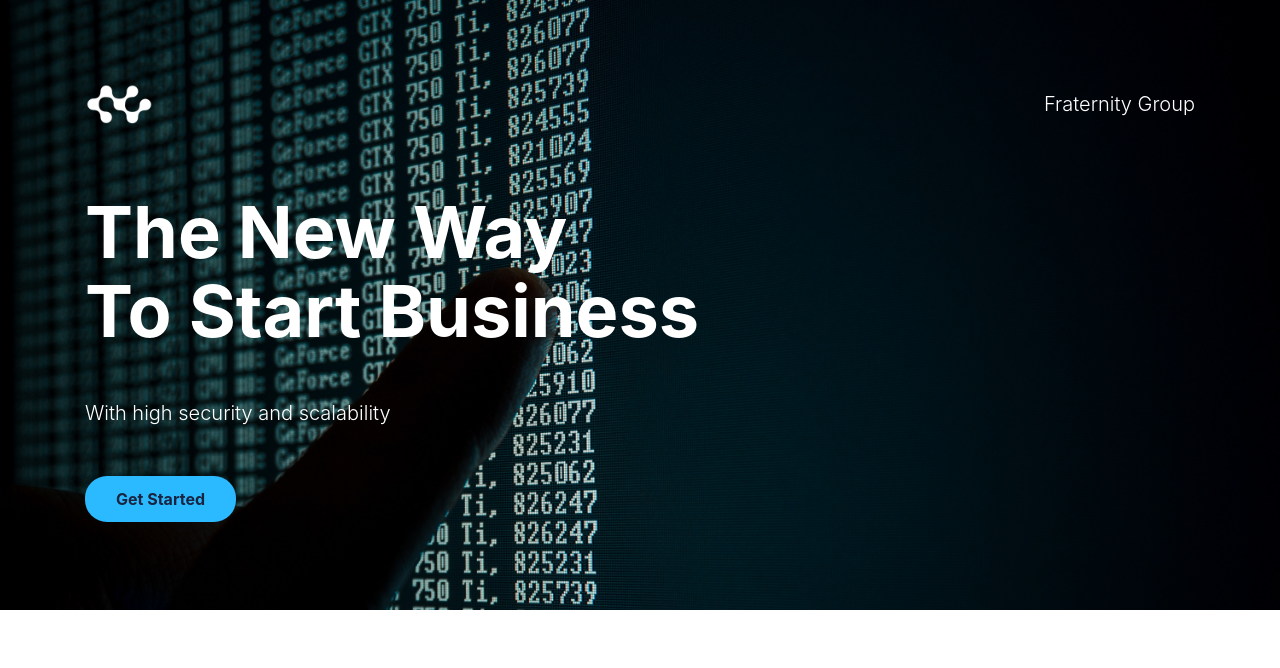
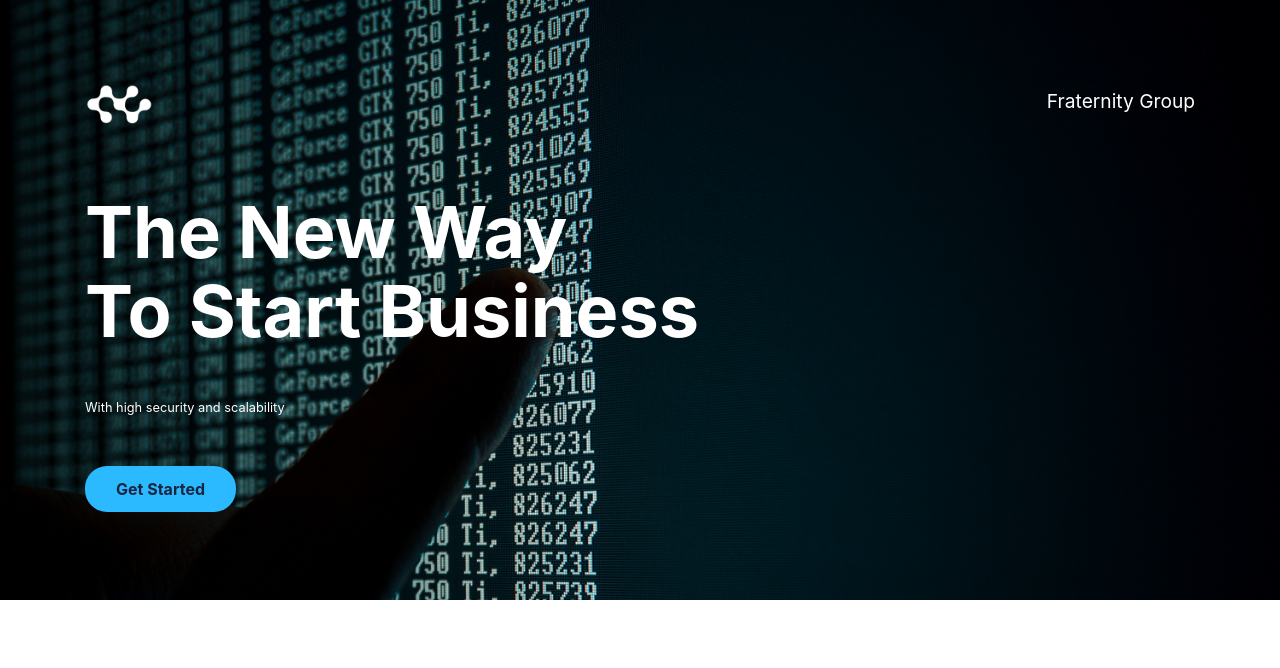
Before and after one commit to FraternityInfoSec/Fraternity, a Node server app: page / in a window 1280 px wide. Shown: the top 668 px of the page. Run offline with Node 20, Linux system fonts and the light colour scheme.

Commit message:
Main Update5

```diff
--- a/views/index.ejs
+++ b/views/index.ejs
@@ -27,7 +27,7 @@
                         <img src="img/logo.png" alt="logo">
                     </div>
                     <div class="col-6 align-self-center text-right">
-                        <a class="text-white lead">Fraternity Group</a>
+                        <h4><b><a class="text-white small">Fraternity Group</a></b></h4>
                     </div>
                 </div>
             </header>
@@ -35,7 +35,7 @@
             	The New Way<br>
             	To Start Business
             </h1>
-            <p data-aos="fade" data-aos-easing="linear" data-aos-duration="1000" data-aos-once="true" class="lead text-white my-4">
+            <p data-aos="fade" data-aos-easing="linear" data-aos-duration="1000" data-aos-once="true" class="small text-white my-4">
                 With high security and scalability
 
             </p>
```
